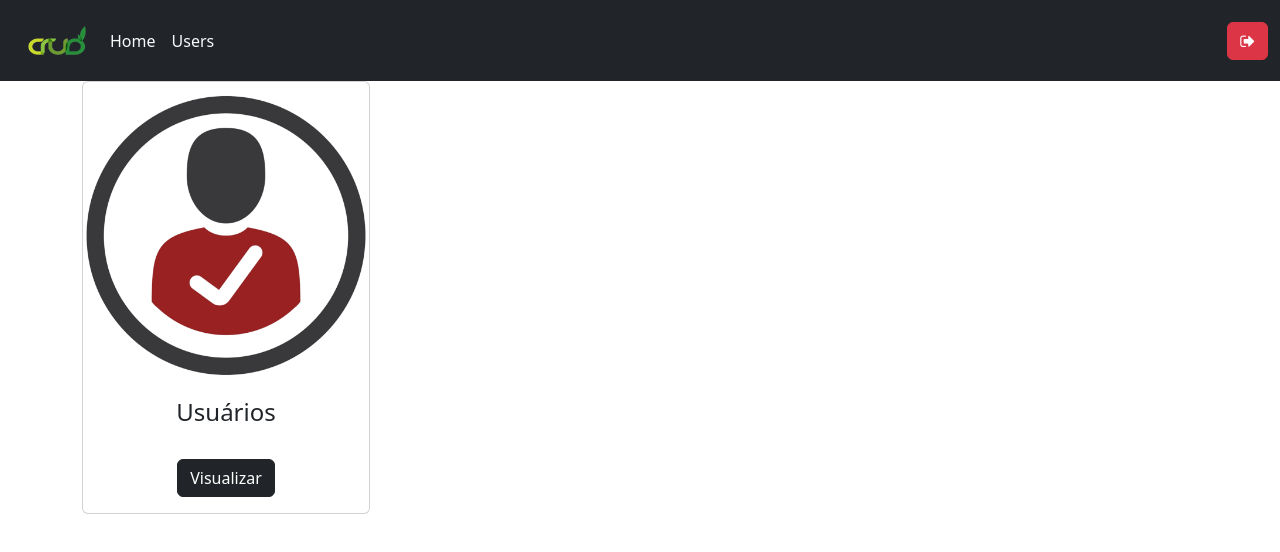
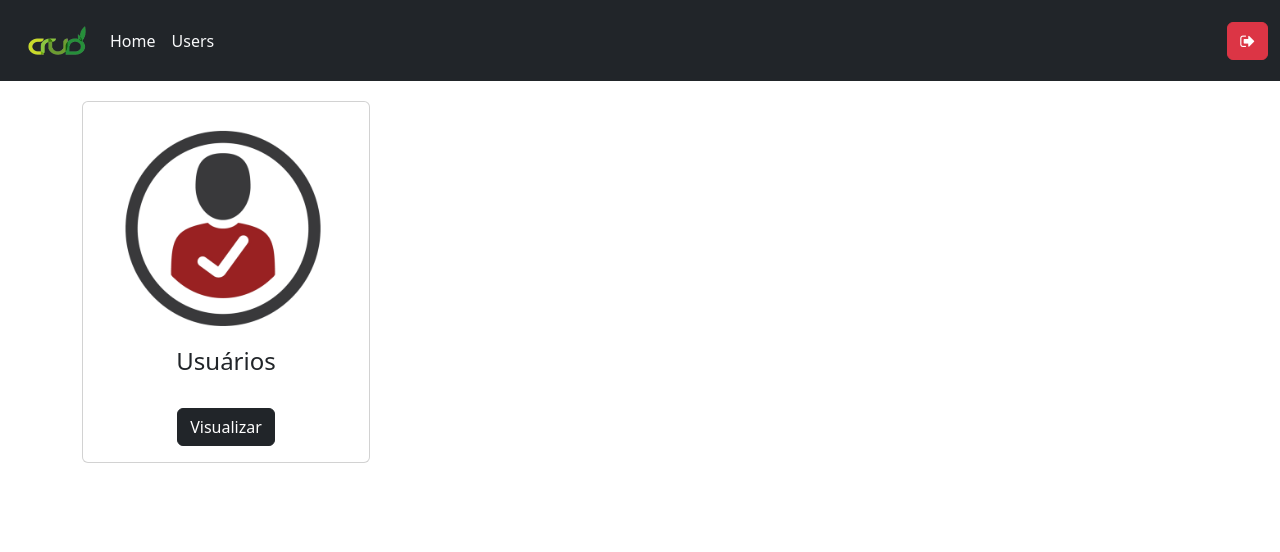
Before and after one commit to MateusMaciel340/app-crud-javascript-react, a React (Vite) app: page /home in a window 1280 px wide. Shown: the top 552 px of the page. Built offline with nearby package versions, Linux system fonts and the light colour scheme; no server answers; sample sign-in values are in the browser's storage.

Commit message:
refactor: upgrading from home to general (card)

```diff
--- a/src/components/CardHome/style/CardHome.css
+++ b/src/components/CardHome/style/CardHome.css
@@ -1,9 +1,9 @@
-.style-card-home {
+.style-card-general {
     margin-top: 20px;
     cursor: pointer;
 }
 
-.style-card-home img {
+.style-card-general img {
     margin-top: 19px;
     width: 200px;
     margin-left: 40px;
```
